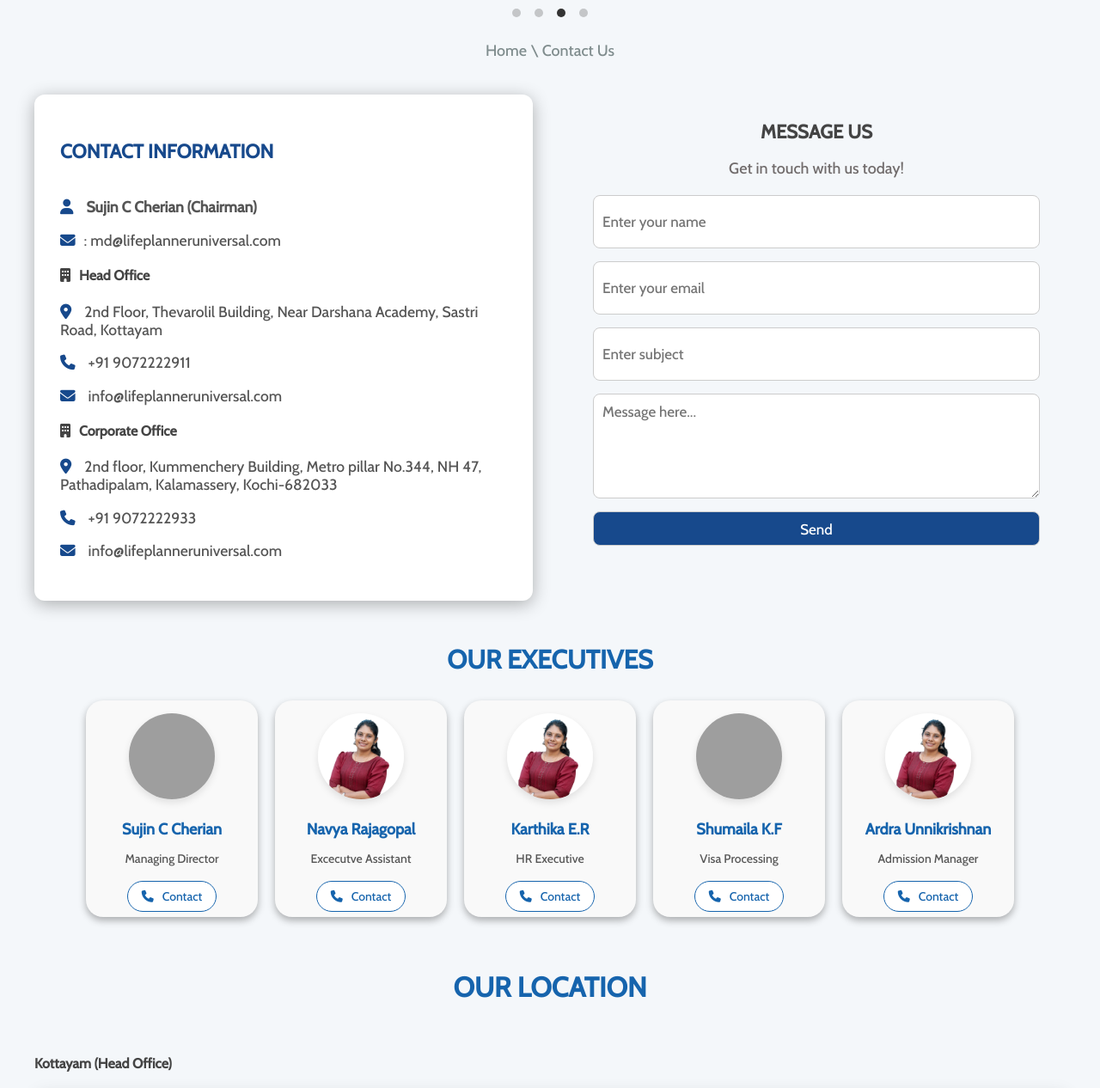
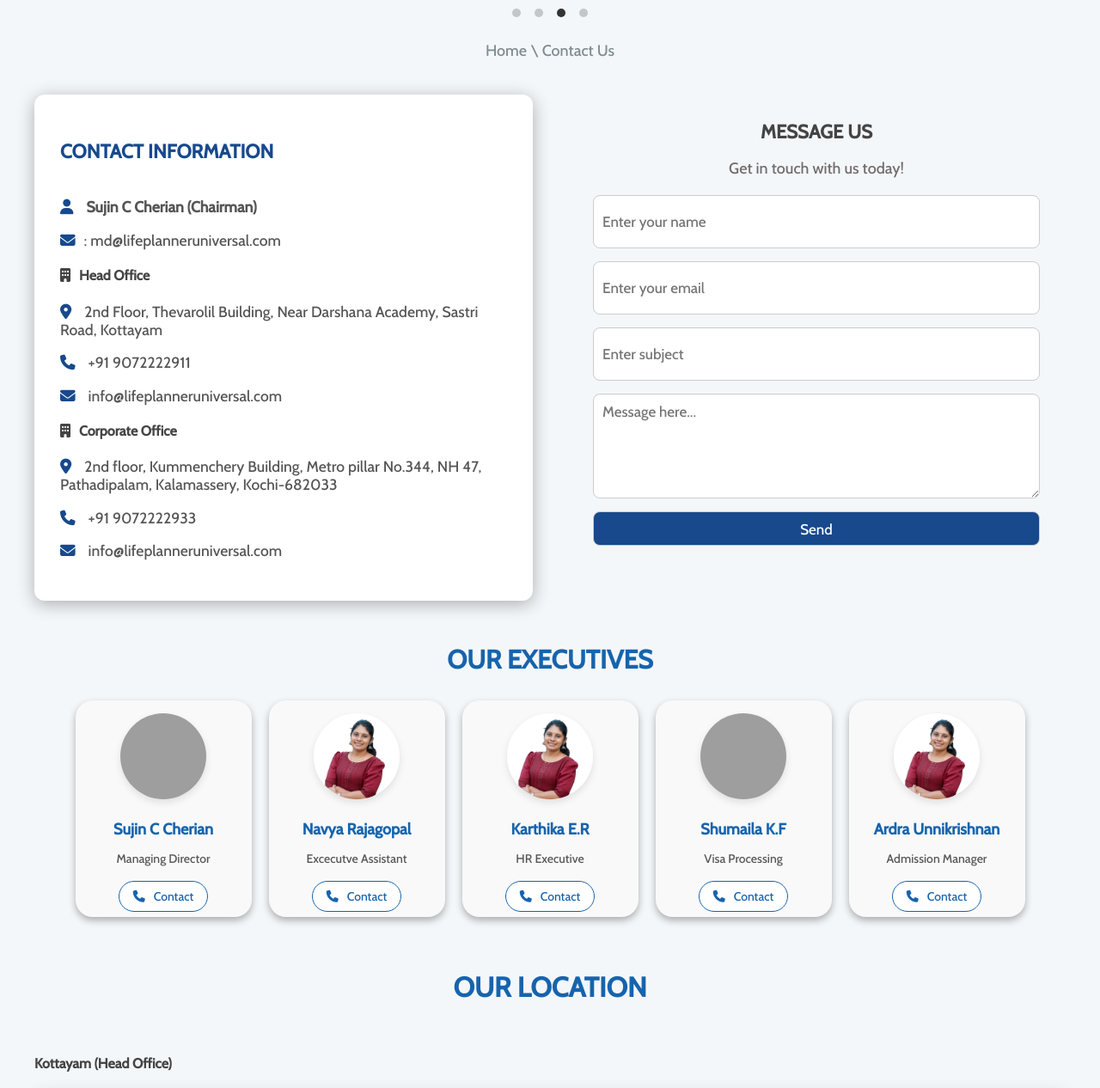
Before and after one commit to lifeplannerdev/lifeplanner, a Django app: page /contact/ in a window 1280 px wide. Shown: the part 432-1698 px from the top of the page at 86% size. Run offline with Django 5.2, Linux system fonts and the light colour scheme; some libraries are stand-ins or nearby versions; grey boxes are pictures that could not be loaded.

Commit message:
12th dec commit

```diff
--- a/templates/contact.html
+++ b/templates/contact.html
@@ -379,7 +379,7 @@ border-radius: 10px;
 }
 
 .profile-card {
-flex: 0 0 170px; /* Maintain consistent card width */
+flex: 0 0 175px; /* Maintain consistent card width */
 background: #f9f9f9;
 border-radius: 20px;
 box-shadow: 0 4px 8px rgba(0, 0, 0, 0.3);
```
